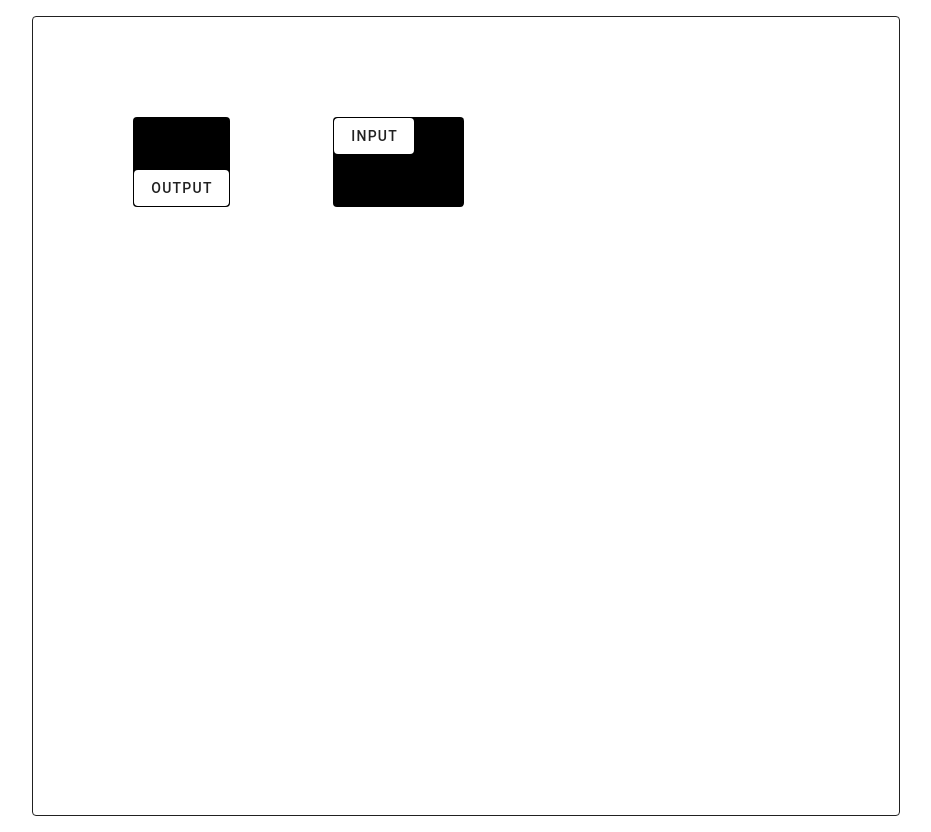
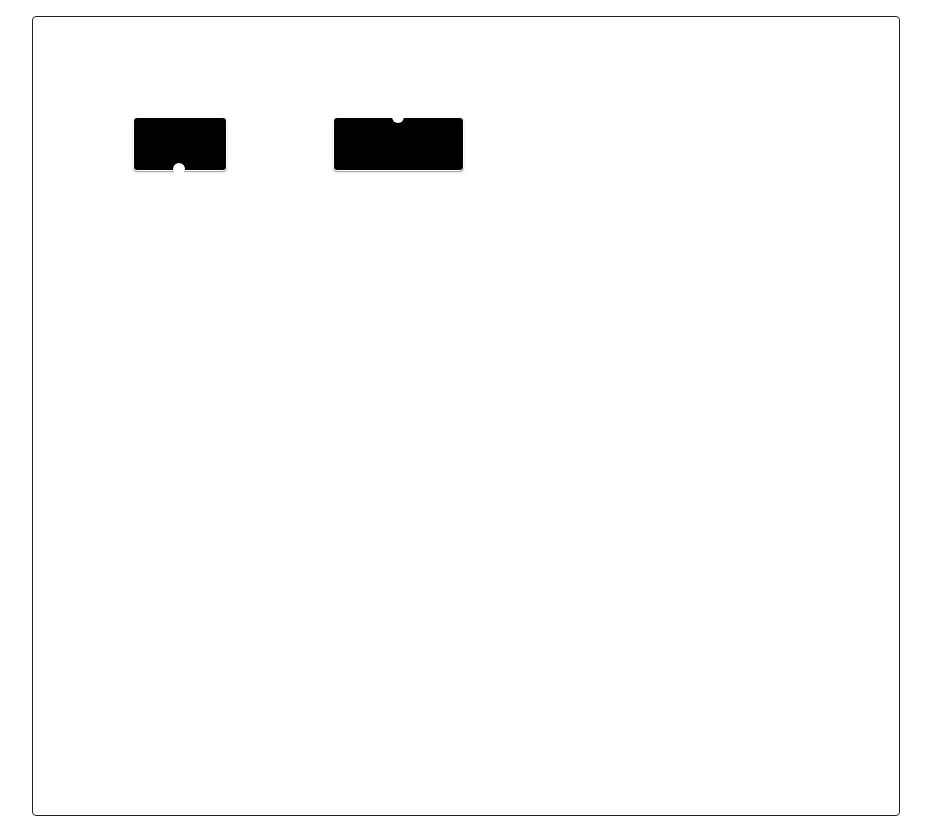
Before and after one commit to ckind/web-audio-modular, a Vue app: page / in a window 1280 px wide. Shown: the whole page, without its empty margins (174-1105 px from the left). Built offline with nearby package versions, Linux system fonts and the light colour scheme; a small style sheet from the web is missing.

Commit message:
more stuff

```diff
--- a/components.d.ts
+++ b/components.d.ts
@@ -16,6 +16,8 @@ declare module 'vue' {
     PatchConnection: typeof import('./src/components/PatchConnection.vue')['default']
     PatchGraph: typeof import('./src/components/PatchGraph.vue')['default']
     PatchModule: typeof import('./src/components/PatchModule.vue')['default']
+    PatchModuleInput: typeof import('./src/components/PatchModuleInput.vue')['default']
+    PatchModuleOutput: typeof import('./src/components/PatchModuleOutput.vue')['default']
     PatchWindow: typeof import('./src/components/PatchWindow.vue')['default']
     Test: typeof import('./src/components/test.vue')['default']
   }
--- a/index.html
+++ b/index.html
@@ -4,7 +4,7 @@
     <meta charset="UTF-8">
     <link rel="icon" href="/favicon.ico">
     <meta name="viewport" content="width=device-width, initial-scale=1.0">
-    <title>Welcome to Vuetify 3</title>
+    <title>Web Audio Modular</title>
   </head>
   <body>
     <div id="app"></div>
--- a/src/classes/AudioModule.ts
+++ b/src/classes/AudioModule.ts
@@ -4,8 +4,8 @@ import { type AudioModuleType } from "./factory/AudioModuleFactory";
 
 export default abstract class AudioModule {
   protected _ctx: AudioContext;
-  protected _inputs: Map<string, ModuleInput> = new Map();
-  protected _outputs: Map<string, ModuleOutput> = new Map();
+  protected _inputs: ModuleInput[] = [];
+  protected _outputs: ModuleOutput[] = [];
 
   public id: string;
 
@@ -16,10 +16,10 @@ export default abstract class AudioModule {
 
   abstract get type(): AudioModuleType;
 
-  get inputs(): Map<string, ModuleInput> {
+  get inputs(): ModuleInput[]{
     return this._inputs;
   }
-  get outputs(): Map<string, ModuleOutput> {
+  get outputs(): ModuleOutput[] {
     return this._outputs;
   }
 }
--- a/src/classes/ModuleInput.ts
+++ b/src/classes/ModuleInput.ts
@@ -1,13 +1,16 @@
 import TickDestinationNode from "./TickDestinationNode";
 
 export interface IModuleInput {
+  name: string;
   node: AudioNode | AudioParam | TickDestinationNode;
 }
 
 export default class ModuleInput implements IModuleInput {
   public node: AudioNode | AudioParam | TickDestinationNode;
+  public name: string;
 
-  constructor(node: AudioNode | AudioParam | TickDestinationNode) {
+  constructor(name: string, node: AudioNode | AudioParam | TickDestinationNode) {
+    this.name = name;
     this.node = node;
   }
 }
--- a/src/classes/ModuleOutput.ts
+++ b/src/classes/ModuleOutput.ts
@@ -5,15 +5,18 @@ import TickSourceNode from "./TickSourceNode";
 
 export interface IModuleOutput {
   node: AudioNode | TickSourceNode;
+  name: string;
   connect(destination: ModuleInput): void;
   disconnect(): void;
 }
 
 export default class ModuleOutput implements IModuleOutput {
   public node: AudioNode | TickSourceNode;
+  public name: string;
 
-  constructor(node: AudioNode | TickSourceNode) {
+  constructor(name: string, node: AudioNode | TickSourceNode) {
     this.node = node;
+    this.name = name;
   }
 
   connect(destination: ModuleInput) {
--- a/src/classes/OscillatorModule.ts
+++ b/src/classes/OscillatorModule.ts
@@ -11,7 +11,7 @@ export default class OscillatorModule extends AudioModule {
     this._oscillatorNode.frequency.value = 440; // Default frequency
     this._oscillatorNode.start();
 
-    this._outputs.set("output", new ModuleOutput(this._oscillatorNode));
+    this._outputs = [new ModuleOutput("output", this._oscillatorNode)];
   }
 
   get type(): AudioModuleType {
--- a/src/classes/SpeakerOutputModule.ts
+++ b/src/classes/SpeakerOutputModule.ts
@@ -6,7 +6,7 @@ export default class SpeakerOutputModule extends AudioModule {
   constructor(ctx: AudioContext) {
     super(ctx);
 
-    this._inputs.set("input", new ModuleInput(this._ctx.destination));
+    this._inputs = [new ModuleInput("input", this._ctx.destination)];
   }
 
   get type(): AudioModuleType {
--- a/src/components/PatchModule.vue
+++ b/src/components/PatchModule.vue
@@ -1,19 +1,17 @@
 <script setup lang="ts">
-import { computed, onMounted, ref, type PropType } from "vue";
+import { computed, ref, type PropType, watch } from "vue";
 import AudioModule from "@/classes/AudioModule";
 import useAudioGlobalContext from "@/composables/useAudioGlobalContext.ts";
-import {
-  createAudioModule,
-  type AudioModuleType,
-} from "@/classes/factory/AudioModuleFactory";
-import ModuleOutput from "@/classes/ModuleOutput";
-import type ModuleInput from "@/classes/ModuleInput";
+import { createAudioModule } from "@/classes/factory/AudioModuleFactory";
 import {
   type ModuleInstance,
   type InputInstance,
   type OutputInstance,
 } from "./PatchWindow.vue";
+import useDynamicSize from "@/composables/useDynamicSize";
+import PatchModuleInput from "./PatchModuleInput.vue";
 
+const BORDER_SIZE = 1;
 const emit = defineEmits(["begin-patching", "finish-patching"]);
 
 useAudioGlobalContext((ctx) => {
@@ -29,6 +27,9 @@ const props = defineProps({
 
 const audioModule = ref<AudioModule | null>(null);
 
+const { width: moduleDisplayWidth, height: moduleDisplayHeight } =
+  useDynamicSize("module-container");
+
 const moduleName = computed(() => {
   return audioModule.value?.type ?? "";
 });
@@ -38,21 +39,16 @@ const inputs = computed(() => {
     return [];
   }
 
-  return (
-    Array.from(audioModule.value.inputs.keys()).map((key: string) => {
+  return audioModule.value.inputs.map((input) => {
     return {
-        text: key,
-        value: {
-          name: key,
-          moduleInput: audioModule.value!.inputs.get(key) as ModuleInput,
+      name: input.name,
+      moduleInput: input,
       position: {
-            x: props.moduleInstance.position.x,
+        x: props.moduleInstance.position.x + moduleDisplayWidth.value / 2,
         y: props.moduleInstance.position.y,
       },
-        },
-      };
-    }) ?? []
-  );
+    } as InputInstance;
+  });
 });
 
 const outputs = computed(() => {
@@ -60,24 +56,19 @@ const outputs = computed(() => {
     return [];
   }
 
-  return (
-    Array.from(audioModule.value.outputs.keys()).map((key: string) => {
+  return audioModule.value.outputs.map((output) => {
     return {
-        text: key,
-        value: {
-          name: key,
-          moduleOutput: audioModule.value!.outputs.get(key) as ModuleOutput,
+      name: output.name,
+      moduleOutput: output,
       position: {
-            x: props.moduleInstance.position.x,
-            y: props.moduleInstance.position.y,
+        x: props.moduleInstance.position.x + moduleDisplayWidth.value / 2,
+        y: props.moduleInstance.position.y + moduleDisplayHeight.value,
       },
-        },
-      };
-    }) ?? []
-  );
+    } as OutputInstance;
+  });
 });
 
-const beginPatching = (name: string, output: OutputInstance) => {
+const beginPatching = (output: OutputInstance) => {
   if (!audioModule.value) {
     return;
   }
@@ -85,7 +76,7 @@ const beginPatching = (name: string, output: OutputInstance) => {
   emit("begin-patching", { moduleInstance: props.moduleInstance, output });
 };
 
-const finishPatching = (name: string, input: InputInstance) => {
+const finishPatching = (input: InputInstance) => {
   if (!audioModule.value) {
     return;
   }
@@ -95,20 +86,35 @@ const finishPatching = (name: string, input: InputInstance) => {
 </script>
 
 <template>
-  <v-card variant="outlined" class="audio-module user-select-none">
-    <v-btn
+  <v-card
+    ref="module-container"
+    class="audio-module user-select-none"
+  >
+    <patch-module-input
       v-for="input in inputs"
-      :key="input.text"
-      @click.stop="finishPatching(input.text, input.value)"
-      >{{ input.text }}</v-btn
+      :key="input.name"
+      @click.stop="finishPatching(input)"
+      :style="{
+        left: `${input.position.x - moduleInstance.position.x - BORDER_SIZE}px`,
+        top: `${input.position.y - moduleInstance.position.y - BORDER_SIZE}px`,
+      }"
+      class="module-input-output"
     >
+    </patch-module-input>
+
     <v-card-text>{{ moduleName }}</v-card-text>
-    <v-btn
+
+    <patch-module-output
       v-for="output in outputs"
-      :key="output.text"
-      @click.stop="beginPatching(output.text, output.value)"
-      >{{ output.text }}</v-btn
+      :key="output.name"
+      @click.stop="beginPatching(output)"
+      :style="{
+        left: `${output.position.x - moduleInstance.position.x - BORDER_SIZE}px`,
+        top: `${output.position.y - moduleInstance.position.y - BORDER_SIZE}px`,
+      }"
+      class="module-input-output"
     >
+    </patch-module-output>
   </v-card>
 </template>
 
@@ -117,5 +123,11 @@ const finishPatching = (name: string, input: InputInstance) => {
   display: inline-block;
   cursor: move;
   background-color: black;
+  overflow: visible;
+  border: 1px solid #fff;
+}
+.module-input-output {
+  position: absolute;
+  overflow: visible;
 }
 </style>
--- /dev/null
+++ b/src/components/PatchModuleInput.vue
@@ -0,0 +1,17 @@
+<template>
+  <svg
+    xmlns="http://www.w3.org/2000/svg"
+    width="6"
+    height="6"
+    viewBox="0 0 6 6"
+    class="module-input"
+  >
+    <circle cx="0" cy="0" r="6" fill="#fff" />
+  </svg>
+</template>
+
+<style scoped>
+.module-input {
+  cursor: pointer;
+}
+</style>
--- /dev/null
+++ b/src/components/PatchModuleOutput.vue
@@ -0,0 +1,17 @@
+<template>
+  <svg
+    xmlns="http://www.w3.org/2000/svg"
+    width="6"
+    height="6"
+    viewBox="0 0 6 6"
+    class="module-output"
+  >
+    <circle cx="0" cy="0" r="6" fill="#fff" />
+  </svg>
+</template>
+
+<style scoped>
+.module-output {
+  cursor: pointer;
+}
+</style>
--- /dev/null
+++ b/src/composables/useDynamicSize.ts
@@ -0,0 +1,47 @@
+import {
+  onMounted,
+  onUnmounted,
+  ref,
+  useTemplateRef,
+  type ComponentPublicInstance,
+  type Ref,
+  toValue,
+} from "vue";
+
+// hack to get the actual element from the template ref
+// since it can be a component or an element
+const unrefElement = (elRef: Ref<any>) => {
+  const plain = toValue(elRef);
+  return (plain as ComponentPublicInstance)?.$el ?? plain;
+};
+
+export default function useDynamicSize(refName: string) {
+  const elementRef = useTemplateRef<HTMLElement>(refName);
+  let resizeObserver: ResizeObserver | null = null;
+
+  const width = ref(0);
+  const height = ref(0);
+
+  onMounted(() => {
+    const element = unrefElement(elementRef);
+    if (element) {
+      resizeObserver = new ResizeObserver((entries) => {
+        for (let entry of entries) {
+          if (entry.target === element) {
+            width.value = entry.contentRect.width;
+            height.value = entry.contentRect.height;
+          }
+        }
+      });
+      resizeObserver.observe(element);
+    }
+  });
+
+  onUnmounted(() => {
+    if (resizeObserver && elementRef.value) {
+      resizeObserver.unobserve(elementRef.value);
+    }
+  });
+
+  return { width, height };
+}
```
Lines whose indentation alone changed are shown as unchanged.
